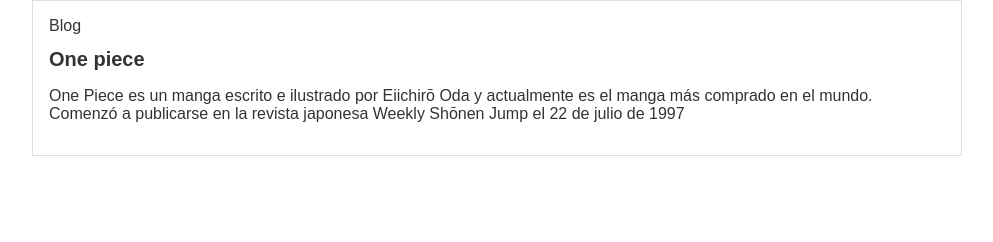
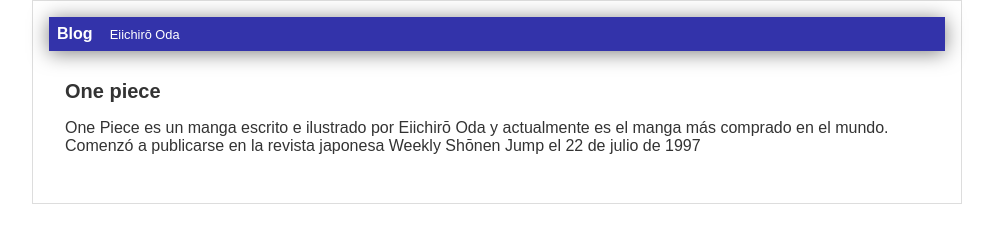
Before and after one commit to Johnma80/Blog, a plain HTML site: page index.html in a window 1280 px wide. Shown: the whole page, without its empty margins (143-1136 px from the left). Drawn offline with Linux system fonts and the light colour scheme.

Commit message:
cabecera con color azul

```diff
--- a/CSS/style.css
+++ b/CSS/style.css
@@ -7,6 +7,24 @@ body
     margin: 0;
     padding: 0;
 }
+
+#cabecera
+{
+    background: #33A;
+    box-shadow: 0px 2px 20px 0px rgba(0,0,0,0.5);
+    color: white;
+    font-weight: bold;
+    margin: 0;
+    padding: 0.5em;
+}
+
+#cabecera #tagline
+{
+    padding: 0 0 0 1em;
+    font-weight: normal;
+    font-size: 0.8em;
+}
+
 #container
 {
     width: 70%;
@@ -20,3 +38,8 @@ body
 {
     font-size: 20px;
 }
+
+#post
+{
+    padding: 1em;
+}
--- a/index.html
+++ b/index.html
@@ -11,6 +11,7 @@
     <div id="container">
         <div id="cabecera">
             Blog
+            <span id="tagline">Eiichirō Oda</span>
         </div>
         <div id="post">
             <h1>One piece</h1>
```
